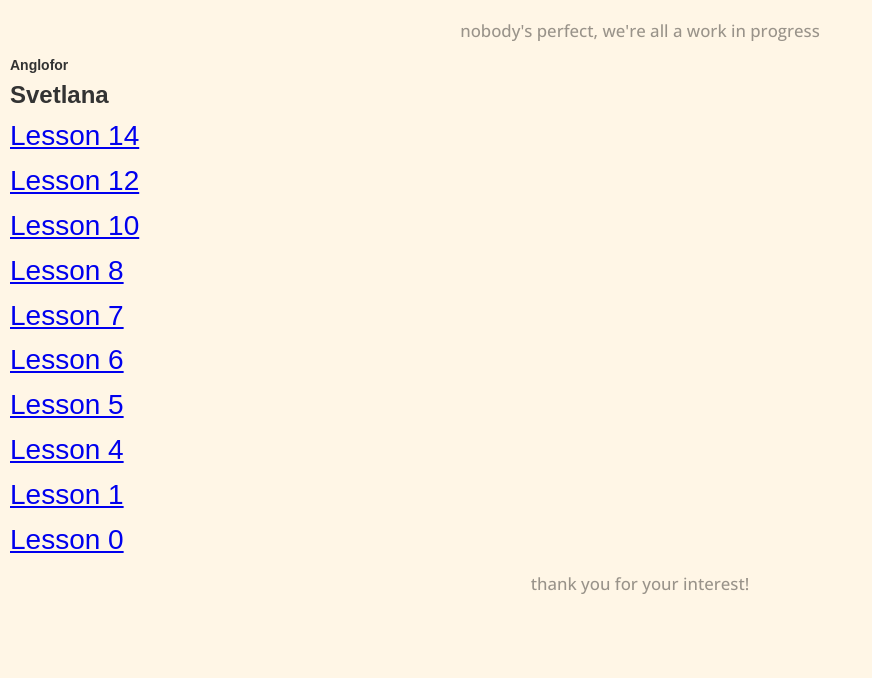
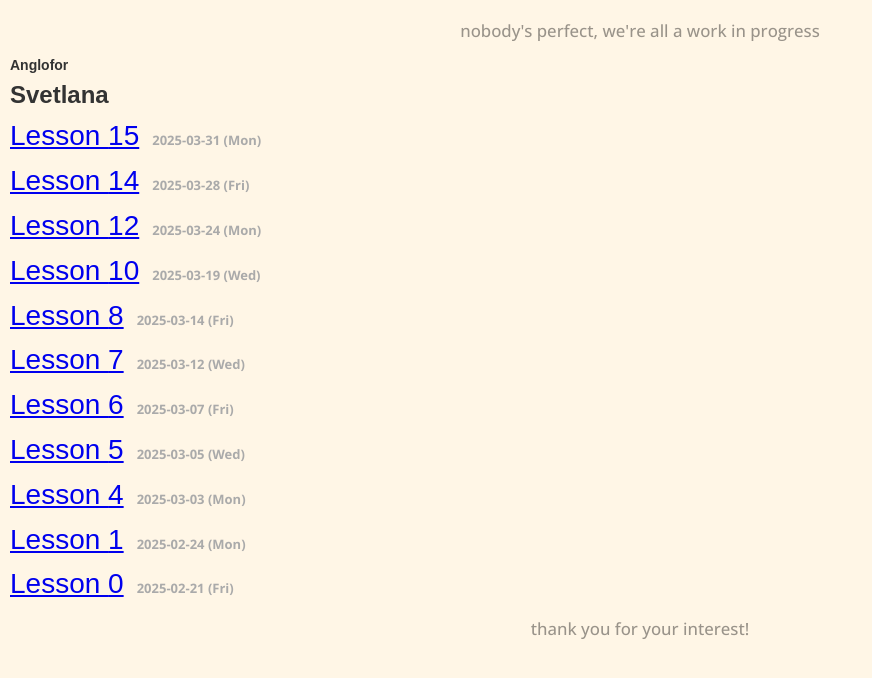
Before and after one commit to igoryen/greg, a React (Create React App) app: page /ss in a window 1280 px wide. Shown: the top 678 px of the page, without its empty margins (0-872 px from the left). Built offline with nearby package versions, Linux system fonts and the light colour scheme; a web font is replaced by a local one.

Commit message:
ss15: added

```diff
--- /dev/null
+++ b/src/data/ss.json
@@ -0,0 +1,82 @@
+[
+ {
+   "number": 15,
+   "date": "2025-03-31 (Mon)",
+   "done": 1
+ },
+ {
+   "number": 14,
+   "date": "2025-03-28 (Fri)",
+   "done": 1
+ },
+ {
+   "number": 13,
+   "date": "2025-03-25 (Tue)",
+   "done": 0
+ },
+ {
+   "number": 12,
+   "date": "2025-03-24 (Mon)",
+   "done": 1
+ },
+ {
+   "number": 11,
+   "date": "2025-03-21 (Fri)",
+   "done": 0
+ },
+ {
+   "number": 10,
+   "date": "2025-03-19 (Wed)",
+   "done": 1
+ },
+ {
+   "number": 9,
+   "date": "2025-03-17 (Mon)",
+   "done": 0
+ },
+ {
+   "number": 8,
+   "date": "2025-03-14 (Fri)",
+   "done": 1
+ },
+ {
+   "number": 7,
+   "date": "2025-03-12 (Wed)",
+   "done": 1
+ },
+ {
+   "number": 6,
+   "date": "2025-03-07 (Fri)",
+   "done": 1
+ },
+ {
+   "number": 5,
+   "date": "2025-03-05 (Wed)",
+   "done": 1
+ },
+ {
+   "number": 4,
+   "date": "2025-03-03 (Mon)",
+   "done": 1
+ },
+ {
+   "number": 3,
+   "date": "2025-02-28 (Fri)",
+   "done": 0
+ },
+ {
+   "number": 2,
+   "date": "2025-02-26 (Wed)",
+   "done": 0
+ },
+ {
+   "number": 1,
+   "date": "2025-02-24 (Mon)",
+   "done": 1
+ },
+ {
+   "number": 0,
+   "date": "2025-02-21 (Fri)",
+   "done": 1
+ }
+]
--- /dev/null
+++ b/src/data/ss15.json
@@ -0,0 +1,200 @@
+[
+ {
+   "cefr": "",
+   "def1": "безопасность",
+   "ipa": "ˈseɪfti",
+   "spell": "safety"
+ },
+ {
+   "cefr": "",
+   "def1": "выходной",
+   "ipa": "ə deɪ ɔf",
+   "spell": "a day off"
+ },
+ {
+   "cefr": "",
+   "def1": "должность",
+   "ipa": "ə ʤɑb ˈtaɪtəl",
+   "spell": "a job title"
+ },
+ {
+   "cefr": "",
+   "def1": "другим людям задавали этот вопрос",
+   "ipa": "ˈʌðər ˈpipəl wɜr æskt ðɪs ˈkwɛsʧən",
+   "spell": "other people were asked this question"
+ },
+ {
+   "cefr": "",
+   "def1": "его друг подвёз его на машине",
+   "ipa": "hɪz frɛnd tʊk hɪm ɪn ə kɑr",
+   "spell": "his friend took him in a car"
+ },
+ {
+   "cefr": "",
+   "def1": "если меня попросят нарушить правила безопасности, я не обязана выполнять эту работу",
+   "ipa": "ɪf ðeɪ æsk mi tu breɪk ðə ˈseɪfti rulz, aɪ doʊnt hæv tu du ðæt wɜrk",
+   "spell": "if they ask me to break the safety rules, I don’t have to do that work"
+ },
+ {
+   "cefr": "",
+   "def1": "каждый имеет право...",
+   "ipa": "ˈɛvriˌbɑdi hæz ðə raɪt tu …",
+   "spell": "everybody has the right to …"
+ },
+ {
+   "cefr": "",
+   "def1": "мне очень нужна эта работа (у вас)",
+   "ipa": "aɪ ˈrɪli nid ðɪs ʤɑb (wɪð ju)",
+   "spell": "I really need this job (with you)"
+ },
+ {
+   "cefr": "",
+   "def1": "мой сын устроился на работу",
+   "ipa": "maɪ sʌn hæz ə ʤɑb",
+   "spell": "my son has a job"
+ },
+ {
+   "cefr": "",
+   "def1": "навредить себе",
+   "ipa": "tu hɜrt jərˈsɛlf",
+   "spell": "to hurt yourself"
+ },
+ {
+   "cefr": "",
+   "def1": "нарушать правила безопасности",
+   "ipa": "tu breɪk ðə ˈseɪfti rulz",
+   "spell": "to break the safety rules"
+ },
+ {
+   "cefr": "",
+   "def1": "против правил безопасности",
+   "ipa": "əˈɡɛnst ˈseɪfti rulz",
+   "spell": "against safety rules"
+ },
+ {
+   "cefr": "",
+   "def1": "они задавали этот вопрос другим людям",
+   "ipa": "ðeɪ æskt ˈʌðər ˈpipəl ðɪs ˈkwɛsʧən",
+   "spell": "they asked other people this question"
+ },
+ {
+   "cefr": "",
+   "def1": "по закону",
+   "ipa": "baɪ lɔ",
+   "spell": "by law"
+ },
+ {
+   "cefr": "",
+   "def1": "праздник",
+   "ipa": "ə ˈhɑləˌdeɪ",
+   "spell": "a holiday"
+ },
+ {
+   "cefr": "",
+   "def1": "у меня есть право отказаться от опасной работы",
+   "ipa": "aɪ hæv ðə raɪt tu rɪˈfjuz ˈdeɪnʤərəs wɜrk",
+   "spell": "I have the right to refuse dangerous work"
+ },
+ {
+   "cefr": "",
+   "def1": "у него два выходных",
+   "ipa": "hi hæz tu deɪz ɔf",
+   "spell": "he has two days off"
+ },
+ {
+   "cefr": "",
+   "def1": "эта должность очень важна для меня",
+   "ipa": "ðɪs pəˈzɪʃən minz ə lɑt tu mi",
+   "spell": "this position means a lot to me"
+ },
+ {
+   "cefr": "",
+   "def1": "это против правил безопасности",
+   "ipa": "ɪts əˈɡɛnst ðə ˈseɪfti rulz",
+   "spell": "it’s against the safety rules"
+ },
+ {
+   "cefr": "",
+   "def1": "это опасно для меня и для окружающих",
+   "ipa": "ɪts ˈdeɪnʤərəs fɔr mi ænd fɔr ˈʌðərz",
+   "spell": "it’s dangerous for me and for others"
+ },
+ {
+   "cefr": "",
+   "def1": "я приму любую должность",
+   "ipa": "aɪ wɪl ækˈsɛpt ˈɛni pəˈzɪʃən",
+   "spell": "I will accept any position"
+ },
+ {
+   "cefr": "",
+   "def1": "я готова принять любую должность",
+   "ipa": "aɪm ˈwɪlɪŋ tu ækˈsɛpt ˈɛni pəˈzɪʃən",
+   "spell": "I'm willing to accept any position"
+ },
+ {
+   "cefr": "",
+   "def1": "я готова работать на любой должности",
+   "ipa": "aɪm ˈwɪlɪŋ tu wɜrk ɪn ˈɛni pəˈzɪʃən",
+   "spell": "I'm willing to work in any position"
+ },
+ {
+   "cefr": "",
+   "def1": "я не обязана",
+   "ipa": "aɪ doʊnt hæv tu",
+   "spell": "I don’t have to"
+ },
+ {
+   "cefr": "",
+   "def1": "я не обязана делать то, что он говорит",
+   "ipa": "aɪ doʊnt hæv tu du wɑt hi tɛlz mi",
+   "spell": "I don’t have to do what he tells me"
+ },
+ {
+   "cefr": "",
+   "def1": "я не обязана это делать",
+   "ipa": "aɪ doʊnt hæv tu du ɪt",
+   "spell": "I don’t have to do it"
+ },
+ {
+   "cefr": "",
+   "def1": "я открыта для любой должности",
+   "ipa": "aɪm ˈoʊpən tu ˈɛni pəˈzɪʃən",
+   "spell": "I'm open to any position"
+ },
+ {
+   "cefr": "",
+   "def1": "я действительно хочу здесь работать",
+   "ipa": "aɪ ˈrɪli wɑnt tu wɜrk hir",
+   "spell": "I really want to work here"
+ },
+ {
+   "cefr": "",
+   "def1": "я очень хочу работать здесь",
+   "ipa": "aɪ wɑnt tu wɜrk hir ˈvɛri mʌʧ",
+   "spell": "I want to work here very much"
+ },
+ {
+   "cefr": "",
+   "def1": "я с радостью буду здесь работать",
+   "ipa": "aɪ wʊd lʌv tu wɜrk hir",
+   "spell": "I would love to work here"
+ },
+ {
+   "cefr": "",
+   "def1": "я согласна на любую должность",
+   "ipa": "aɪ əˈɡri tu ˈɛni pəˈzɪʃən",
+   "spell": "I agree to any position"
+ },
+ {
+   "cefr": "",
+   "def1": "я согласна на любую должность, на полную ставку или на полставки",
+   "ipa": "aɪ əˈɡri tu ˈɛni pəˈzɪʃən, ˈfʊlˌtaɪm ɔr ˈpɑrtˈtaɪm",
+   "spell": "I agree to any position, full-time or part-time"
+ },
+ {
+   "cefr": "",
+   "def1": "я согласна работать на любой должности",
+   "ipa": "aɪ əˈɡri tu wɜrk ɪn ˈɛni pəˈzɪʃən",
+   "spell": "I agree to work in any position"
+ }
+]
--- a/src/index.js
+++ b/src/index.js
@@ -75,6 +75,7 @@ import SS08 from "./pages/SS08";
 import SS10 from "./pages/SS10";
 import SS12 from "./pages/SS12";
 import SS14 from "./pages/SS14";
+import SS15 from "./pages/SS15";
 import VK from "./pages/VK";
 import VK05 from "./pages/VK05";
 import Voksa from "./pages/Voksa";
@@ -155,6 +156,7 @@ export default function App() {
           <Route path="ss10" element={<SS10 />} />
           <Route path="ss12" element={<SS12 />} />
           <Route path="ss14" element={<SS14 />} />
+          <Route path="ss15" element={<SS15 />} />
           <Route path="vk" element={<VK />} />
           <Route path="vk05" element={<VK05 />} />
           <Route path="voksa" element={<Voksa />} />
--- a/src/pages/SS.js
+++ b/src/pages/SS.js
@@ -1,5 +1,7 @@
 import "../styles/fc.scss";
 import React from "react";
+import Derek from "../components/Derek";
+import lines from "../data/ss.json";
 
 class SS extends React.Component {
     render() {
@@ -7,19 +9,7 @@ class SS extends React.Component {
             <div>
                 <h3>Anglofor</h3>
                 <h1>Svetlana</h1>
-                <section className="tom">
-                    <p><a href="/ss14" rel="noopener noreferrer">Lesson 14</a></p>
-                    <p><a href="/ss12" rel="noopener noreferrer">Lesson 12</a></p>
-                    <p><a href="/ss10" rel="noopener noreferrer">Lesson 10</a></p>
-                    <p><a href="/ss08" rel="noopener noreferrer">Lesson 8</a></p>
-                    <p><a href="/ss07" rel="noopener noreferrer">Lesson 7</a></p>
-                    <p><a href="/ss06" rel="noopener noreferrer">Lesson 6</a></p>
-                    <p><a href="/ss05" rel="noopener noreferrer">Lesson 5</a></p>
-                    <p><a href="/ss04" rel="noopener noreferrer">Lesson 4</a></p>
-                    <p><a href="/ss01" rel="noopener noreferrer">Lesson 1</a></p>
-                    <p><a href="/ss00" rel="noopener noreferrer">Lesson 0</a></p>
-                </section>
-
+                <Derek derek={lines} slug="ss" />
             </div>
         );
     }
--- /dev/null
+++ b/src/pages/SS15.js
@@ -0,0 +1,25 @@
+import "../styles/fc.scss";
+import React from "react";
+import Leon from "../components/Leon";
+import Mathilda from "../components/Mathilda";
+import words from "../data/ss15.json";
+
+class SS15 extends React.Component {
+
+    render() {
+        const lesson = {
+            "student": "Svetlana",
+            "number": 15,
+            "slug": "ss"
+        };
+
+        return (
+            <div>
+                <Leon lesson={lesson} />
+                <Mathilda words={words} />
+            </div>
+        );
+    }
+}
+
+export default SS15;
```
